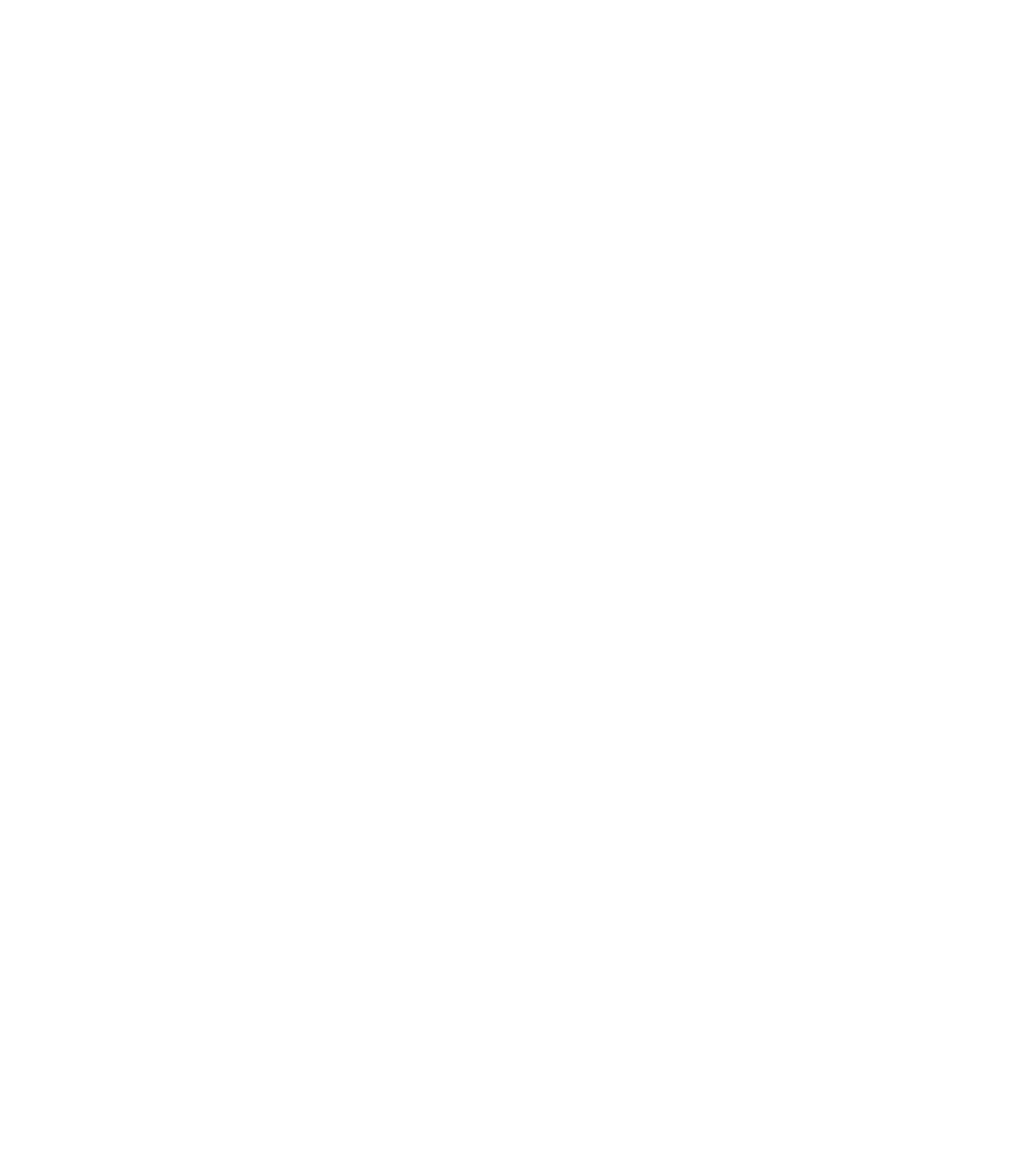
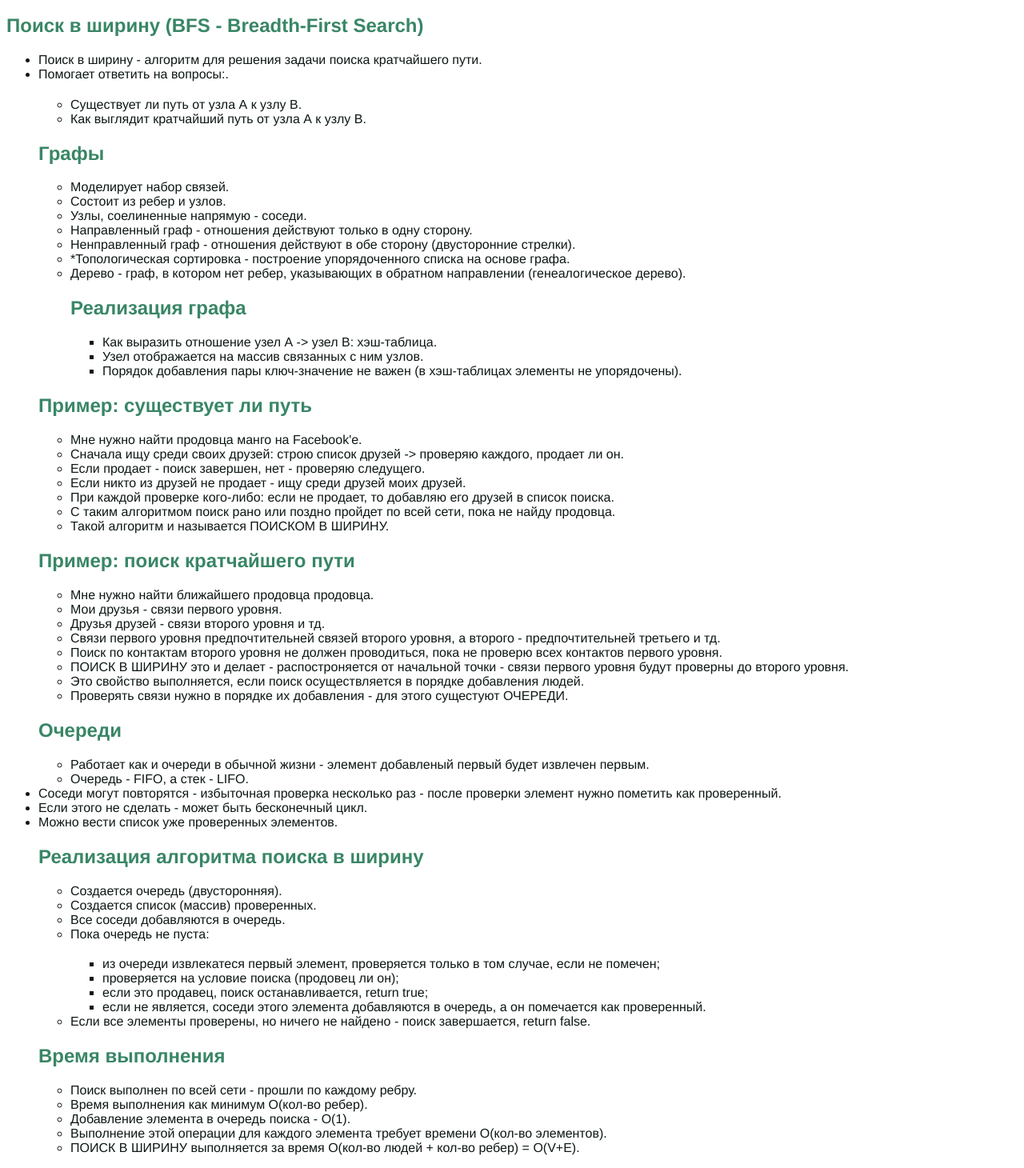
Before and after one commit to kandalova/notes, a Vue app: page /algorithms in a window 1280 px wide. Shown: the part 3418-4878 px from the top of the page at 80% size. Before the commit the page ends 3432 px from the top, so only its background shows below. Built offline with nearby package versions, Linux system fonts and the light colour scheme.

Commit message:
Add algorithms content (BFS)

```diff
--- a/src/content/algorithm_content.js
+++ b/src/content/algorithm_content.js
@@ -176,7 +176,7 @@
                         ]
                     },
                     {
-                        header:  'Коэффициент заполнения',
+                        header: 'Коэффициент заполнения',
                         items: [
                             'Кол-во элементов в хэш-таблице / Общее количество элементов.',
                             'Изменяйте размер хэш-таблицы, когда коэфф. заполнения превышает 0.7.',
@@ -185,7 +185,7 @@
                         ]
                     },
                     {
-                        header:  'Хорошая хэш-функция',
+                        header: 'Хорошая хэш-функция',
                         items: [
                             'Должна обеспечивать равномерное распределение значений в массиве.',
                             'Плохая - создает скопление и порождает множетво коллизий.',
@@ -196,5 +196,97 @@
                 ]
             },
         ],
+    }, {
+        header: 'Поиск в ширину (BFS - Breadth-First Search)',
+        items: [
+            'Поиск в ширину - алгоритм для решения задачи поиска кратчайшего пути.',
+            'Помогает ответить на вопросы:.',
+            {
+                items: ['Существует ли путь от узла А к узлу В.','Как выглядит кратчайший путь от узла А к узлу В.']
+            },
+            {
+              header: 'Графы',
+              items:[
+                  'Моделирует набор связей.',
+                  'Состоит из ребер и узлов.',
+                  'Узлы, соелиненные напрямую - соседи.',
+                  'Направленный граф - отношения действуют только в одну сторону.',
+                  'Ненправленный граф - отношения действуют в обе сторону (двусторонние стрелки).',
+                  '*Топологическая сортировка - построение упорядоченного списка на основе графа.',
+                  'Дерево - граф, в котором нет ребер, указывающих в обратном направлении (генеалогическое дерево).',
+                  {
+                      header: 'Реализация графа',
+                      items: [
+                          'Как выразить отношение узел А -> узел В: хэш-таблица.',
+                          'Узел отображается на массив связанных с ним узлов.',
+                          'Порядок добавления пары ключ-значение не важен (в хэш-таблицах элементы не упорядочены).',
+                      ]
+                  }
+              ]
+            },
+            {
+                header: 'Пример: существует ли путь',
+                items: [
+                    'Мне нужно найти продовца манго на Facebook\'е.',
+                    'Сначала ищу среди своих друзей: строю список друзей -> проверяю каждого, продает ли он.',
+                    'Если продает - поиск завершен, нет - проверяю следущего.',
+                    'Если никто из друзей не продает - ищу среди друзей моих друзей.',
+                    'При каждой проверке кого-либо: если не продает, то добавляю его друзей в список поиска.',
+                    'С таким алгоритмом поиск рано или поздно пройдет по всей сети, пока не найду продовца.',
+                    'Такой алгоритм и называется ПОИСКОМ В ШИРИНУ.',
+                ]
+            },
+            {
+                header: 'Пример: поиск кратчайшего пути',
+                items: [
+                    'Мне нужно найти ближайшего продовца продовца.',
+                    'Мои друзья - связи первого уровня.',
+                    'Друзья друзей - связи второго уровня и тд.',
+                    'Связи первого уровня предпочтительней связей второго уровня, а второго - предпочтительней третьего и тд.',
+                    'Поиск по контактам второго уровня не должен проводиться, пока не проверю всех контактов первого уровня.',
+                    'ПОИСК В ШИРИНУ это и делает - распостроняется от начальной точки - связи первого уровня будут проверны до второго уровня.',
+                    'Это свойство выполняется, если поиск осуществляется в порядке добавления людей.',
+                    'Проверять связи нужно в порядке их добавления - для этого сущестуют ОЧЕРЕДИ.',
+                ]
+            },
+            {
+                header: 'Очереди',
+                items: [
+                    'Работает как и очереди в обычной жизни - элемент добавленый первый будет извлечен первым.',
+                    'Очередь - FIFO, а стек - LIFO.',
+                ]
+            },
+            'Соседи могут повторятся - избыточная проверка несколько раз - после проверки элемент нужно пометить как проверенный.',
+            'Если этого не сделать - может быть бесконечный цикл.',
+            'Можно вести список уже проверенных элементов.',
+            {
+                header: 'Реализация алгоритма поиска в ширину',
+                items: [
+                    'Создается очередь (двусторонняя).',
+                    'Создается список (массив) проверенных.',
+                    'Все соседи добавляются в очередь.',
+                    'Пока очередь не пуста:',
+                    {
+                        items: [
+                            'из очереди извлекатеся первый элемент, проверяется только в том случае, если не помечен;',
+                            'проверяется на условие поиска (продовец ли он);',
+                            'если это продавец, поиск останавливается, return true;',
+                            'если не является, соседи этого элемента добавляются в очередь, а он помечается как проверенный.',
+                        ]
+                    },
+                    'Если все элементы проверены, но ничего не найдено - поиск завершается, return false.',
+                ]
+            },
+            {
+                header: 'Время выполнения',
+                items: [
+                    'Поиск выполнен по всей сети - прошли по каждому ребру.',
+                    'Время выполнения как минимум О(кол-во ребер).',
+                    'Добавление элемента в очередь поиска - О(1).',
+                    'Выполнение этой операции для каждого элемента требует времени О(кол-во элементов).',
+                    'ПОИСК В ШИРИНУ выполняется за время О(кол-во людей + кол-во ребер) = О(V+E).',
+                ]
+            },
+        ],
     }]
 }
```
